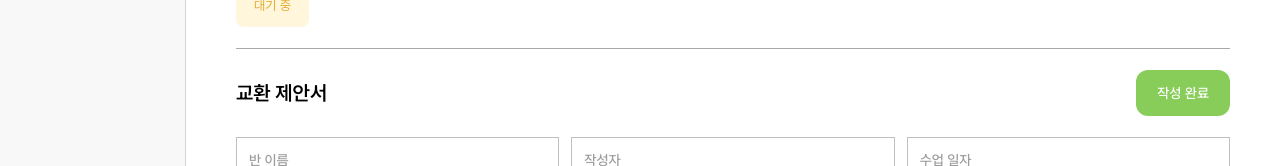
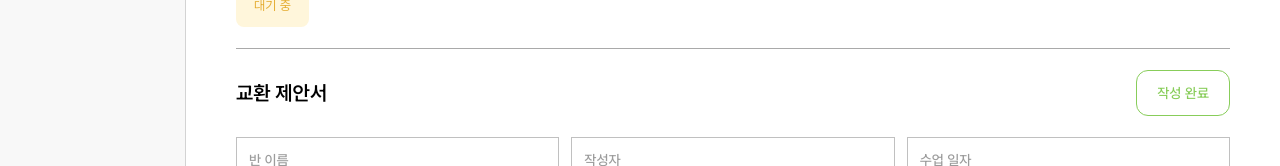
Before and after one commit to Geumjeongyahak/Frontend, a Next.js app: page /staff/class/exchange/1 in a window 1280 px wide. Shown: the part 738-904 px from the top of the page. Built offline with nearby package versions, Linux system fonts and the light colour scheme; no server answers.

Commit message:
fix: 수업 교환 목록 신청현황 색상 변경

```diff
--- a/app/staff/class/exchange/ExchangeListPageClient.tsx
+++ b/app/staff/class/exchange/ExchangeListPageClient.tsx
@@ -61,7 +61,10 @@ export default function ExchangeListPageClient() {
       title: item.title ?? "제목 없음",
       author: item.requestedByName ?? "-",
       date: formatUtcToKstShortDate(item.createdAt ?? item.lessonDate),
+
       status: formatRequestStatus(item.status),
+      statusType: item.status as "PENDING" | "APPROVED" | "REJECTED",
+
       detailHref: `/staff/class/exchange/${item.id ?? ""}`,
     }));
 
--- a/components/staff/class/ExchangeRequestPage.tsx
+++ b/components/staff/class/ExchangeRequestPage.tsx
@@ -41,7 +41,12 @@ export function ExchangeRequestPage({ page }: ExchangeRequestPageProps) {
         <ProposalHeader>
           <ProposalTitle>교환 제안서</ProposalTitle>
 
-          <Button type="submit" form="exchange-proposal-form" disabled={page.isCreatingProposal}>
+          <Button
+            type="submit"
+            form="exchange-proposal-form"
+            $variant="edit"
+            disabled={page.isCreatingProposal}
+          >
             작성 완료
           </Button>
         </ProposalHeader>
--- a/utils/formatRequestStatus.ts
+++ b/utils/formatRequestStatus.ts
@@ -1,7 +1,7 @@
 import type { RequestStatus } from "@/api/request/request.dto";
 
 export function formatRequestStatus(status?: RequestStatus | string) {
-  if (status === "APPROVED") return "승인 완료";
-  if (status === "REJECTED") return "반려";
+  if (status === "APPROVED") return "승인";
+  if (status === "REJECTED") return "거절됨";
   return "대기 중";
 }
```
